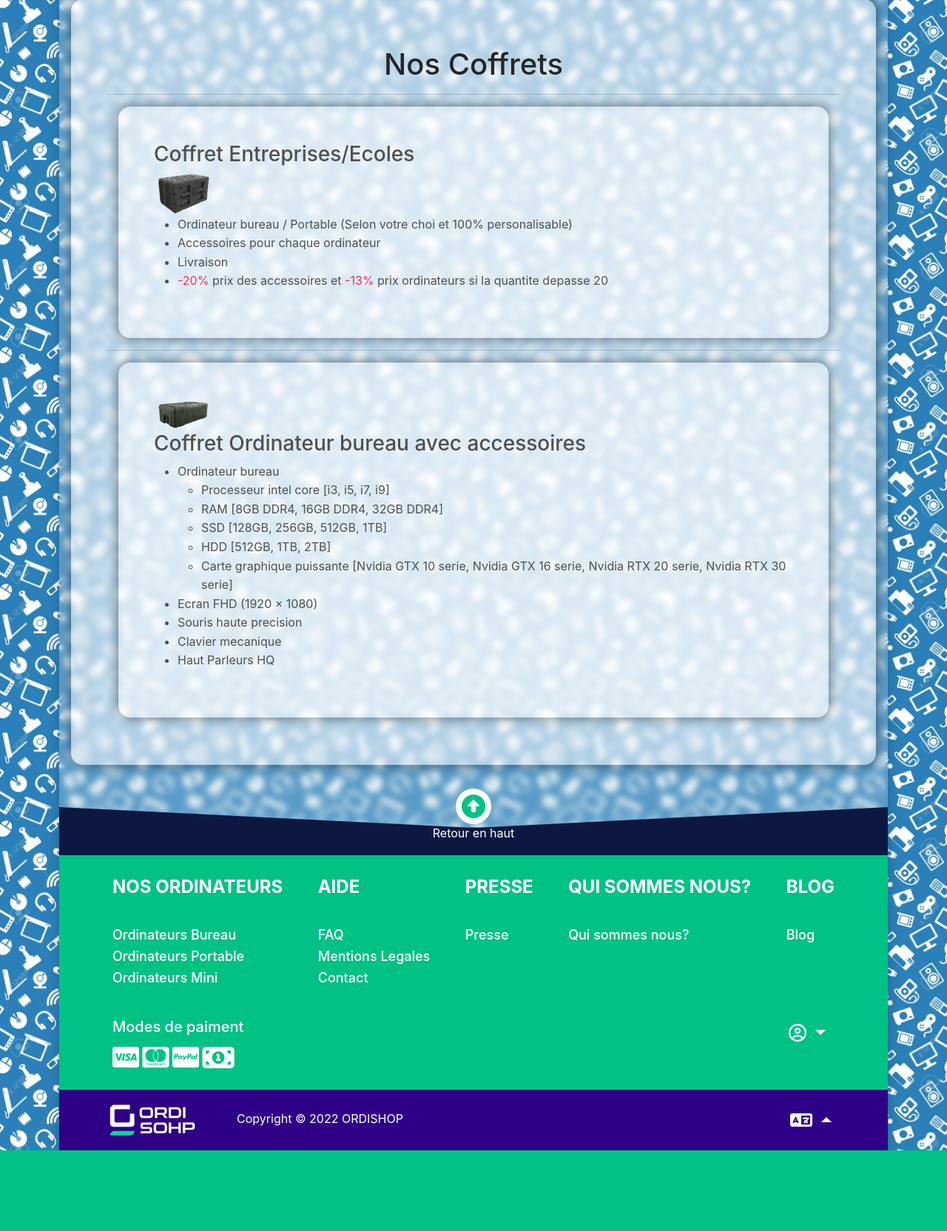
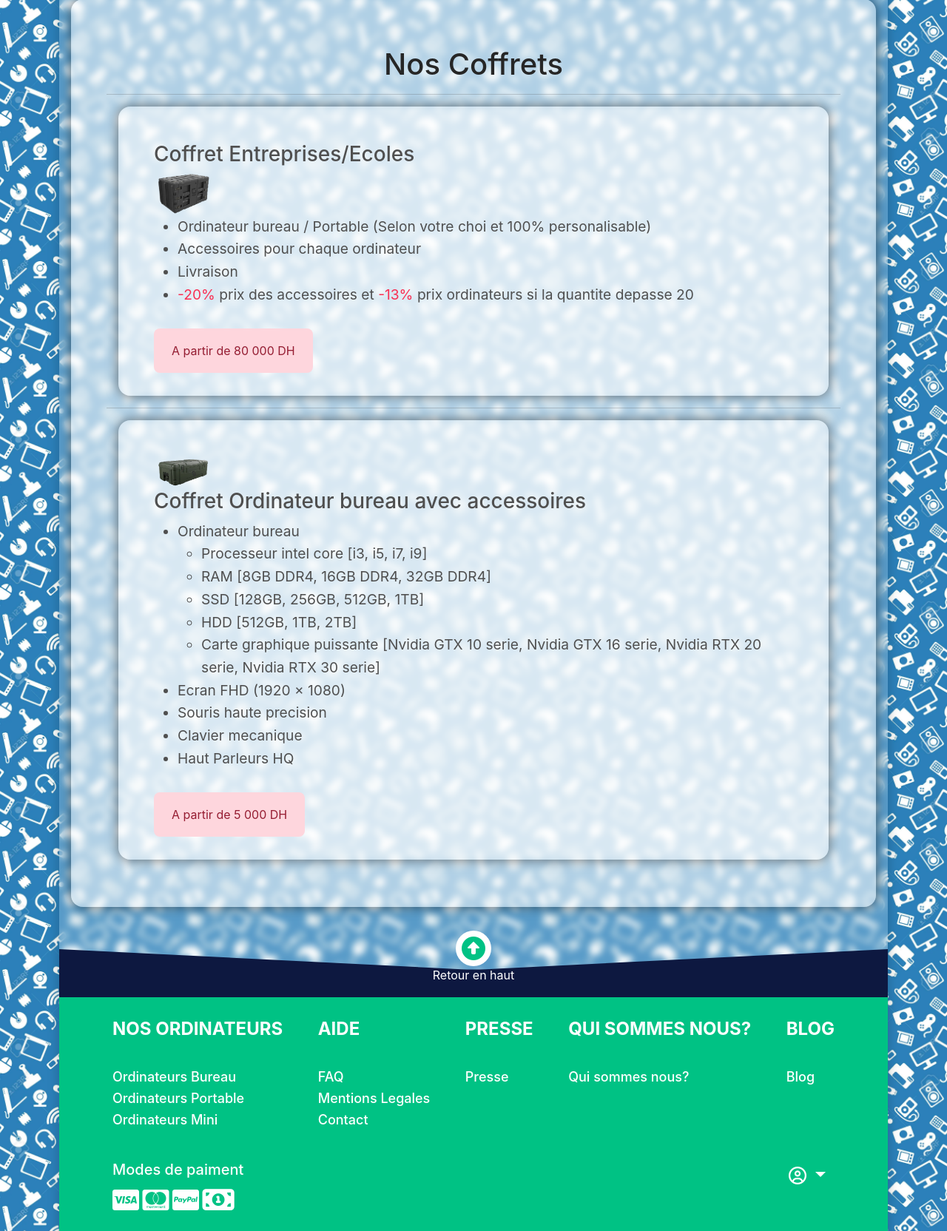
Before and after one commit to black-purple/ordishop, a PHP site: page /html/nos-cof.html in a window 1280 px wide. Shown: the part 161-1825 px from the top of the page at 74% size. Before the commit the page ends 1716 px from the top, so only its background shows below. Run offline with PHP 8.4, Linux system fonts and the light colour scheme; some libraries are stand-ins or nearby versions; some web fonts are replaced.

Commit message:
add: minor tweaks

```diff
--- a/css/nos-fournis-cof.css
+++ b/css/nos-fournis-cof.css
@@ -19,3 +19,7 @@ section article p{
 #bigCrate, #smCrate{
     width: 5rem;
 }
+
+.caracteristics{
+    font-size: larger;
+}
--- a/html/nos-cof.html
+++ b/html/nos-cof.html
@@ -162,12 +162,13 @@
             <h3>Coffret Entreprises/Ecoles</h3>
             <img src="../img/crates/big.webp" alt="" id="bigCrate"><span></span>
 
-            <ul>
+            <ul class="mb-5 caracteristics">
                 <li>Ordinateur bureau / Portable (Selon votre choi et 100% personalisable)</li>
                 <li>Accessoires pour chaque ordinateur</li>
                 <li>Livraison</li>
                 <li> <span class="text-danger">-20% </span> prix des accessoires et <span class="text-danger">-13% </span> prix ordinateurs si la quantite depasse 20</li>
             </ul>
+            <span class="alert alert-danger">A partir de 80 000 DH</span>
         </article>
         <hr>
         <span id="anchorPointSmallCrate"></span>
@@ -175,7 +176,7 @@
             <img src="../img/crates/small.webp" id="smCrate">
             <h3>Coffret Ordinateur bureau avec accessoires</h3>
 
-            <ul>
+            <ul class="mb-5 caracteristics">
                 <li>Ordinateur bureau
                     <ul>
                         <li>Processeur intel core [i3, i5, i7, i9]</li>
@@ -190,6 +191,7 @@
                 <li>Clavier mecanique</li>
                 <li>Haut Parleurs HQ</li>
             </ul>
+            <span class="alert alert-danger">A partir de 5 000 DH</span>
 
         </article>
 
```
